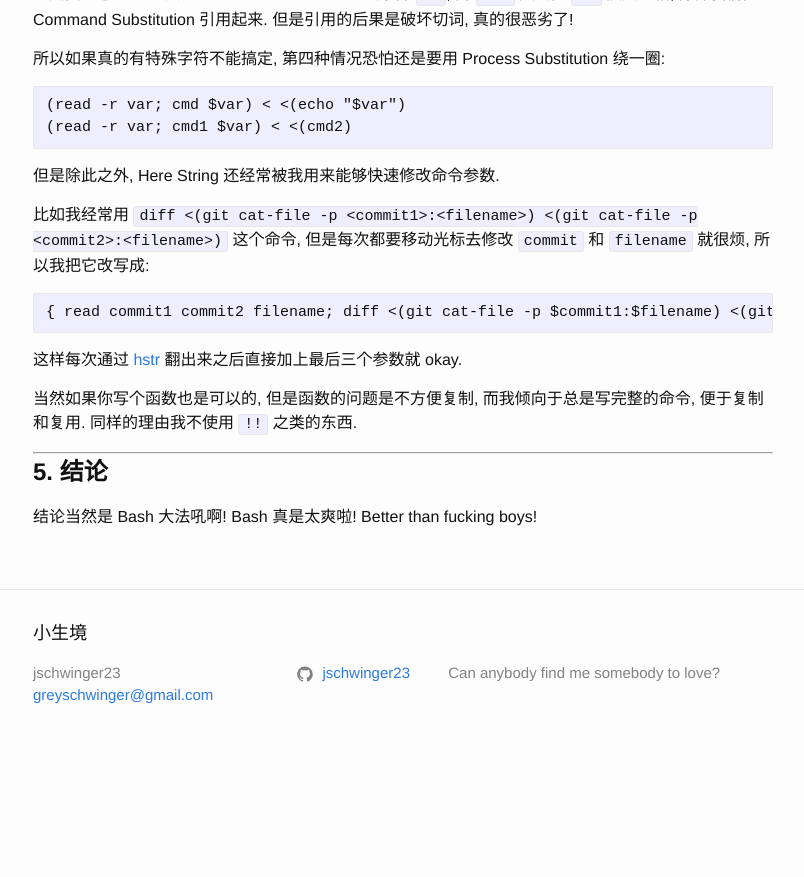
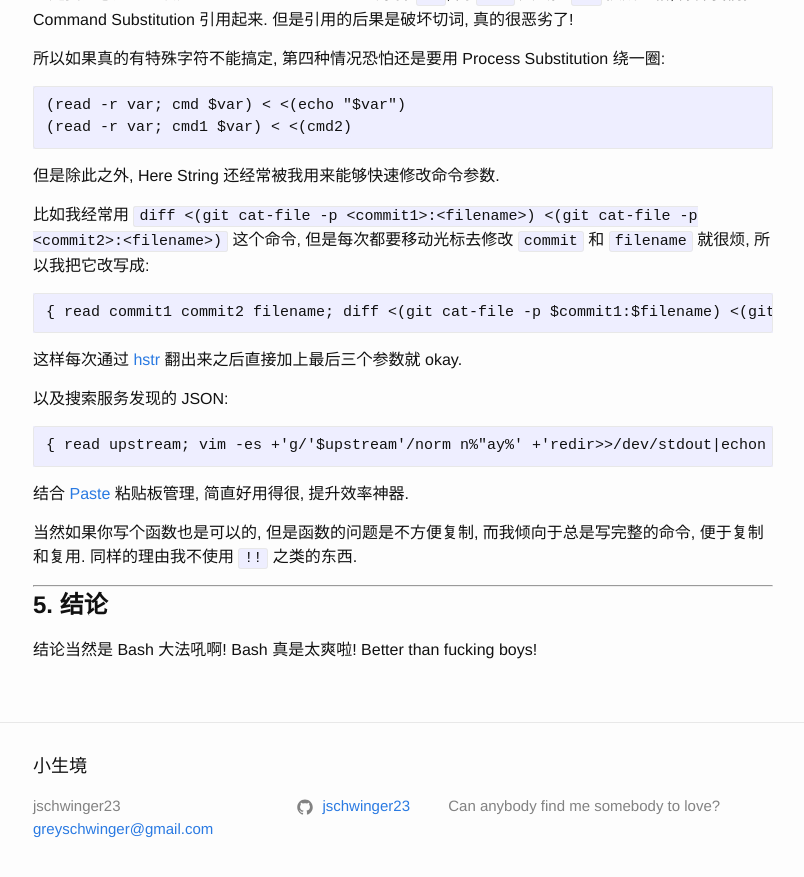
Before and after one commit to jschwinger233/jschwinger23.github.io, a Jekyll site: the page built from _posts/2019-02-09-Turtle in the-Shell.md, in a window 1280 px wide and 900 px high, scrolled down 11281 px. Shown: the top 877 px of the window, without its empty margins (237-1041 px from the left). Built offline with Jekyll 4.4.1, drawn with Linux system fonts in a browser that asks for light colours; before the commit the page ends 12048 px from its top, so only the background shows below that.

Commit message:
add case for here string

````diff
--- a/_posts/2019-02-09-Turtle in the-Shell.md
+++ b/_posts/2019-02-09-Turtle in the-Shell.md
@@ -574,6 +574,14 @@ cmd1 <<< $(cmd2)
 
 这样每次通过 [hstr](https://github.com/dvorka/hstr) 翻出来之后直接加上最后三个参数就 okay.
 
+以及搜索服务发现的 JSON:
+
+```
+{ read upstream; vim -es +'g/'$upstream'/norm n%"ay%' +'redir>>/dev/stdout|echon @a' +qa /etc/nginx/service_deps/services.json; } <<<
+```
+
+结合 [Paste](https://pasteapp.me/) 粘贴板管理, 简直好用得很, 提升效率神器.
+
 当然如果你写个函数也是可以的, 但是函数的问题是不方便复制, 而我倾向于总是写完整的命令, 便于复制和复用. 同样的理由我不使用 `!!` 之类的东西.
 
 ---
````
Also changed, not shown: 1 other file.
